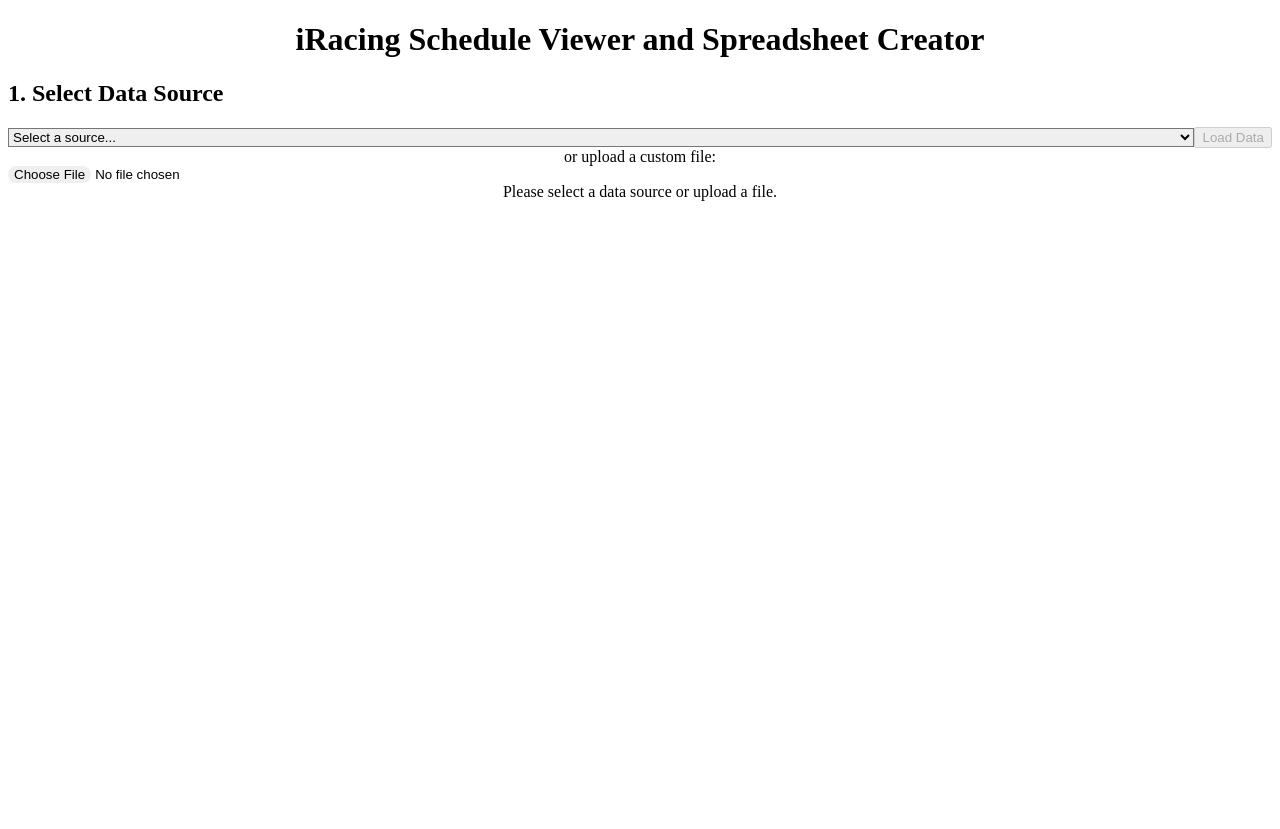
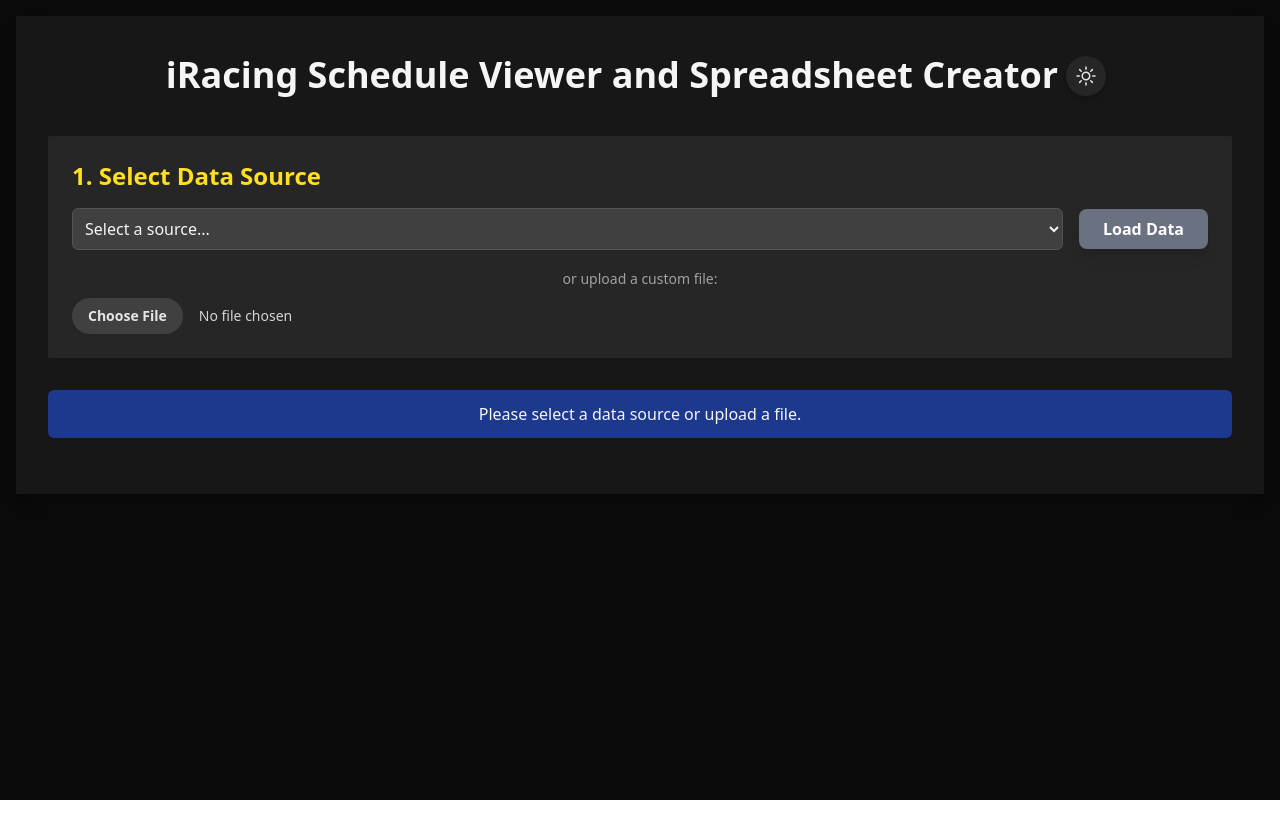
Before and after one commit to ryanturcotte/iracing-schedule-viewer, a React (Vite) app: page / in a window 1280 px wide. After the commit the page ends 800 px from the top, so only its background shows below. Built offline with nearby package versions, Linux system fonts and the light colour scheme.

Commit message:
Ran upgrade to Tailwind that fixed the CSS, added light/dark mode button

```diff
--- a/package.json
+++ b/package.json
@@ -15,7 +15,8 @@
     "gh-pages": "^6.3.0",
     "react": "^19.1.0",
     "react-dom": "^19.1.0",
-    "react-transition-group": "^4.4.5"
+    "react-transition-group": "^4.4.5",
+    "tailwindcss": "^4.1.10"
   },
   "devDependencies": {
     "@eslint/js": "^9.25.0",
--- a/src/App.jsx
+++ b/src/App.jsx
@@ -567,11 +567,36 @@
         <div className={`min-h-screen p-4 font-inter transition-colors duration-300 ${isDarkMode ? 'bg-neutral-950 text-neutral-100' : 'bg-gray-100 text-gray-800'}`}>
             <style>{`::selection { background-color: #3b82f6; color: #ffffff; } .fade-enter { opacity: 0; } .fade-enter-active { opacity: 1; transition: opacity 200ms; } .fade-exit { opacity: 1; } .fade-exit-active { opacity: 0; transition: opacity 200ms; } .table-appear { opacity: 0; transform: translateY(20px); } .table-appear-active { opacity: 1; transform: translateY(0); transition: opacity 300ms, transform 300ms; } `}</style>
             <div className={`max-w-7xl mx-auto shadow-lg p-6 sm:p-8 transition-colors duration-300 ${isDarkMode ? 'bg-neutral-900' : 'bg-white'}`}>
-                <h1 className={`text-3xl sm:text-4xl font-bold text-center mb-8 ${isDarkMode ? 'text-neutral-100' : 'text-blue-700'}`}>iRacing Schedule Viewer and Spreadsheet Creator</h1>
+
+                <h1 className={`text-3xl sm:text-4xl font-bold text-center mb-8 ${isDarkMode ? 'text-neutral-100' : 'text-blue-700'}`}>iRacing Schedule Viewer and Spreadsheet Creator
+                    <button
+                        onClick={() => setIsDarkMode(prevMode => !prevMode)}
+                        className={`p-2 m-2 rounded-full shadow-md hover:shadow-lg transition-all duration-300 focus:outline-none focus:ring-2 focus:ring-blue-500
+                        ${isDarkMode
+                            ? 'bg-neutral-800 text-neutral-200' // Dark mode active: dark button, light icon (sun) is light
+                            : 'bg-gray-200 text-gray-800' // Light mode active: light button, icon (moon) needs to be visible
+                        }`
+                        }
+                        title={isDarkMode ? "Switch to Light Mode" : "Switch to Dark Mode"}
+                    >
+                        {isDarkMode ? (
+                        // Sun icon for light mode (displayed when in dark mode, to toggle to light mode)
+                        <svg xmlns="http://www.w3.org/2000/svg" fill="none" viewBox="0 0 24 24" strokeWidth={1.5} stroke="currentColor" className="size-6">
+                            <path strokeLinecap="round" strokeLinejoin="round" d="M12 3v2.25m6.364.386-1.591 1.591M21 12h-2.25m-.386 6.364-1.591-1.591M12 18.75V21m-4.773-4.227-1.591 1.591M5.25 12H3m4.227-4.773L5.636 5.636M15.75 12a3.75 3.75 0 1 1-7.5 0 3.75 3.75 0 0 1 7.5 0Z" />
+                        </svg>
+                        ) : (
+                        // Moon icon for dark mode (displayed when in light mode, to toggle to dark mode)
+                        // Added explicit stroke="black" to ensure visibility in light mode.
+                        <svg xmlns="http://www.w3.org/2000/svg" className="h-6 w-6" fill="none" viewBox="0 0 24 24" stroke="black">
+                            <path strokeLinecap="round" strokeLinejoin="round" strokeWidth={2} d="M20.354 15.354A9 9 0 018.646 3.646 9.003 9.003 0 0012 21a9 9 0 008.354-5.646z" />
+                        </svg>
+                        )}
+                    </button>
+                </h1>
                 <div className={`mb-8 p-6 shadow-inner ${isDarkMode ? 'bg-neutral-800' : 'bg-yellow-50'}`}>
                     <h2 className={`text-2xl font-semibold mb-4 ${isDarkMode ? 'text-yellow-300' : 'text-yellow-700'}`}>1. Select Data Source</h2>
                     <div className="flex items-center gap-4">
-                        <select value={selectedDataSource} onChange={e => setSelectedDataSource(e.target.value)} className={`flex-grow p-2 border rounded-md shadow-xs ${isDarkMode ? 'bg-neutral-700 border-neutral-600' : 'bg-white border-gray-300'}`}>
+                        <select value={selectedDataSource} onChange={e => setSelectedDataSource(e.target.value)} className={`grow p-2 border rounded-md shadow-xs ${isDarkMode ? 'bg-neutral-700 border-neutral-600' : 'bg-white border-gray-300'}`}>
                             <option value="" disabled>Select a source...</option>
                             {availableFiles.map(file => <option key={file} value={file}>{file}</option>)}
                         </select>
--- a/src/index.css
+++ b/src/index.css
@@ -1,3 +1 @@
-@tailwind base;
-@tailwind components;
-@tailwind utilities;
+@import 'tailwindcss';
```
Also changed, not shown: 1 other file (tests, documents, lock files or other folders).
